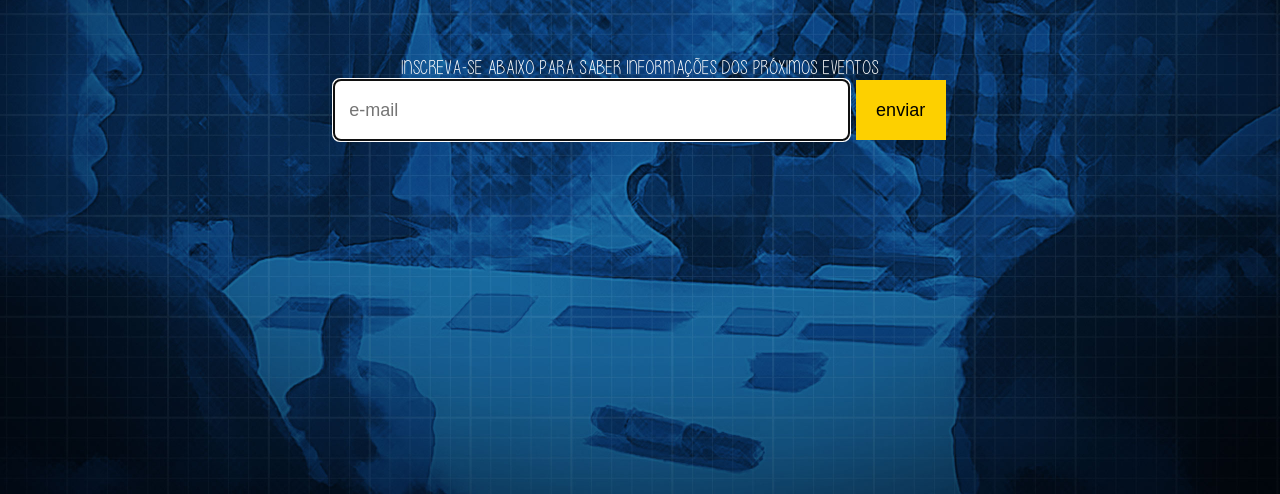
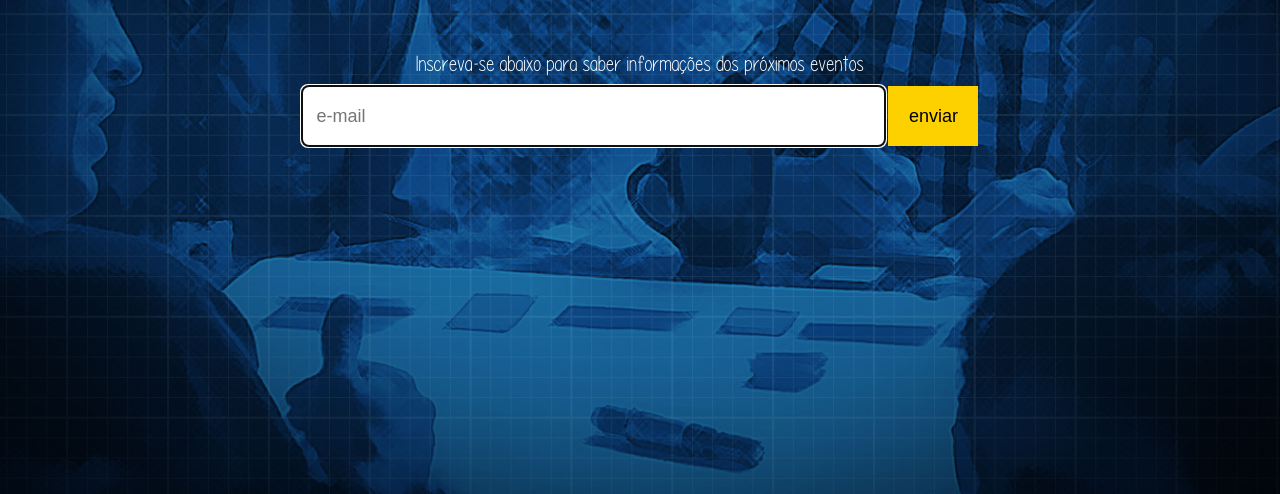
Before and after one commit to brunoguazina/PenseGrandeComecePequeno, a website: page app/index.html in a window 1280 px wide. Shown: the part 306-800 px from the top of the page. Drawn offline with Linux system fonts and the light colour scheme; a script that the page names is missing.

Commit message:
melhorando o layout

```diff
--- a/app/index.html
+++ b/app/index.html
@@ -19,7 +19,7 @@
           <p>Construindo produtos de alto impacto no século XXI,
 através de <span>conceitos</span> e <span>práticas ágeis</span></p>
     <div class="conteudo">
-    <span class="textoInformativo">Inscreva-se abaixo para saber informações dos próximos eventos</span>
+    <div class="textoInformativo">Inscreva-se abaixo para saber informações dos próximos eventos</div>
 
     <form action="//pensegrandecomecepequeno.us5.list-manage.com/subscribe/post?u=fdbb09812d1cec714d01bd170&amp;id=cec8af59f7" method="post" id="mc-embedded-subscribe-form" name="mc-embedded-subscribe-form" class="validate" target="_blank" novalidate>
       <input type="email" id="mce-EMAIL" name="EMAIL" placeholder="e-mail">
--- a/app/scripts/main.js
+++ b/app/scripts/main.js
@@ -13,6 +13,7 @@ $("#mc-embedded-subscribe-form").submit(function(){
 		}
 		else {
 			alert("Este endereço de email não é válido!");
+			$("#mce-EMAIL").val("");
 			return false;
 		}
 	}
--- a/app/styles/main.scss
+++ b/app/styles/main.scss
@@ -30,9 +30,7 @@ body {
 }
 
 .conteudo {
-    text-transform: uppercase;
-    font-size: 26px;
-    font-weight: lighter;
+
     width: 680px;
     margin: 0 auto;
     text-align: center;
@@ -40,7 +38,9 @@ body {
 }
 
 .textoInformativo{
-    font-size: 20px;
+        font-weight: lighter;
+        font-size:  22px;
+        margin: 10px;
 }
 
 p {
@@ -58,7 +58,7 @@ p {
 
 
 input[type="email"] {
-    width: 500px;
+    width: 568px;
     height: 60px;
     font-size: 18px;
     padding: 0 0 0 15px;
@@ -66,12 +66,6 @@ input[type="email"] {
     vertical-align: top;
     border-radius: 7px;
 
-}
-
-.mce_inline_error{
-    background: lighten(red, 40%);
-    border: 1px solid lighten(red, 20%) !important;
-    color: black;
 }
 
 input[type="submit"] {
```
Also changed, not shown: app/styles/main.css.
